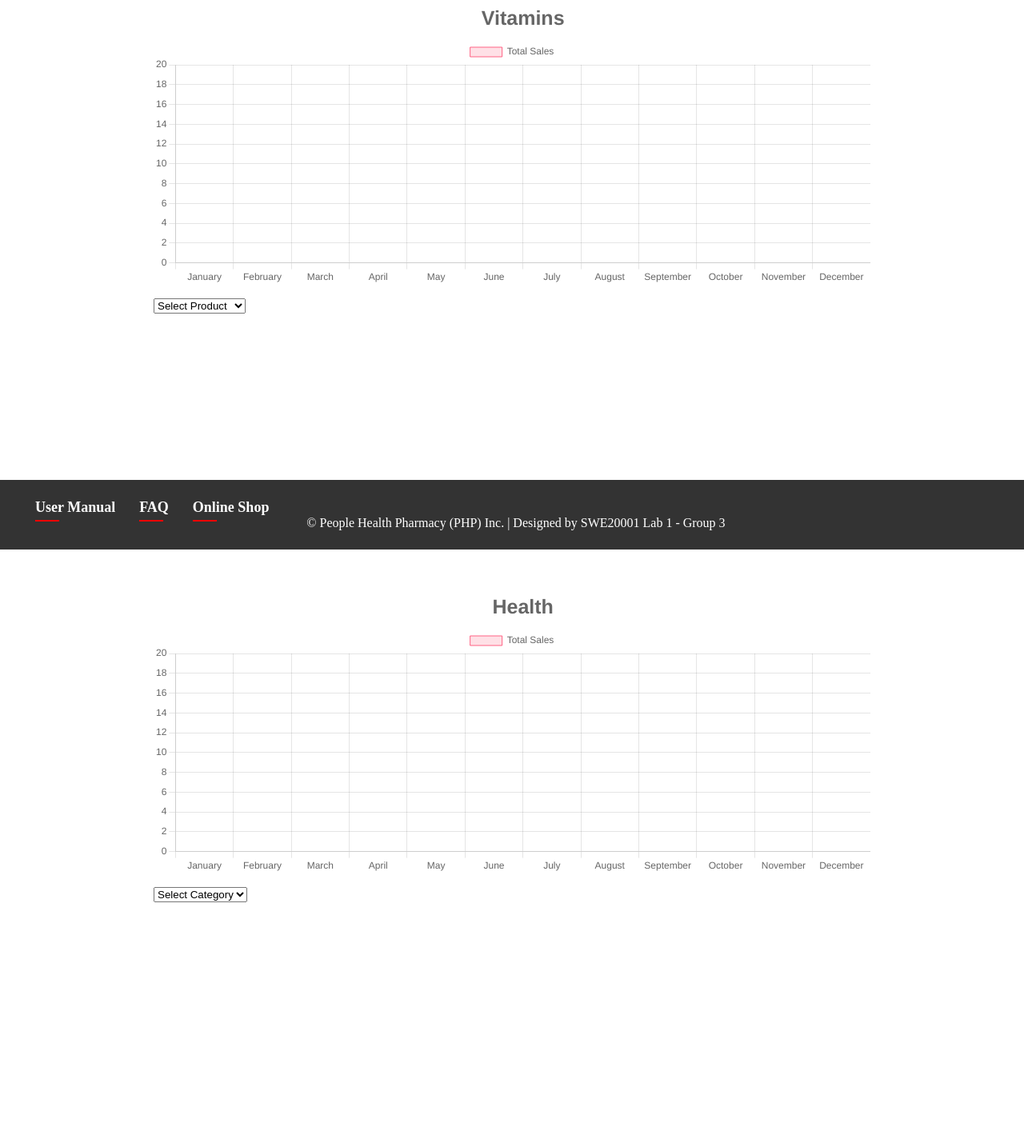
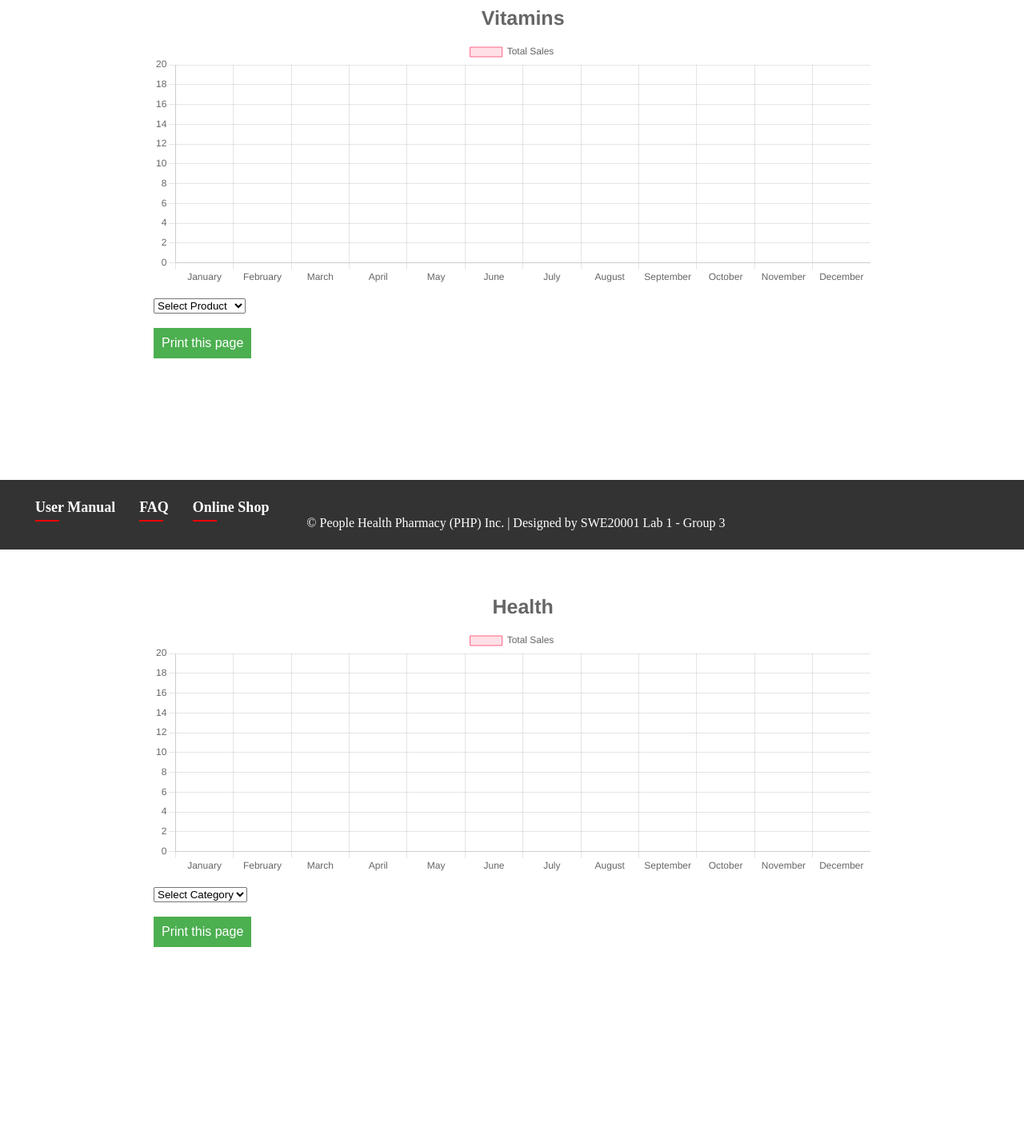
Before and after one commit to Jun-Wee/Sales-Reporting-and-Prediction-System, a PHP site: page /Project/analysismodule.php in a window 1280 px wide. Shown: the part 113-1537 px from the top of the page at 80% size. Run offline with PHP 8.4, Linux system fonts and the light colour scheme; the visitor is signed in with stand-in values (Sample User, id 1); data comes from the database, SQL or seed files in the repository; data that the repository does not hold is empty.

Commit message:
Add print function for analysis module

```diff
--- a/Project/analysismodule.php
+++ b/Project/analysismodule.php
@@ -32,6 +32,8 @@
                         }
                     ?>
                 </select>
+                <br><br>
+                <button class ="button1" onclick="window.print()">Print this page</button>
             </div>
         </div>
 
@@ -56,6 +58,8 @@
                         }
                     ?>
                 </select>
+                <br><br>
+                <button class ="button1" onclick="window.print()">Print this page</button>
             </div>
         </div>
 
--- a/Project/style/style.css
+++ b/Project/style/style.css
@@ -399,3 +399,18 @@ body#dashboard{
   justify-content:center;
   align-items:center;
 }
+
+.button1{
+  background-color: #4CAF50;
+  border: none;
+  color: white;
+  padding: 10px 10px;
+  text-align: left;
+  text-decoration: none;
+  display: inline-block;
+  font-size: 16px;
+}
+
+.button1:hover{
+  background-color: #3e8e41
+}
```
